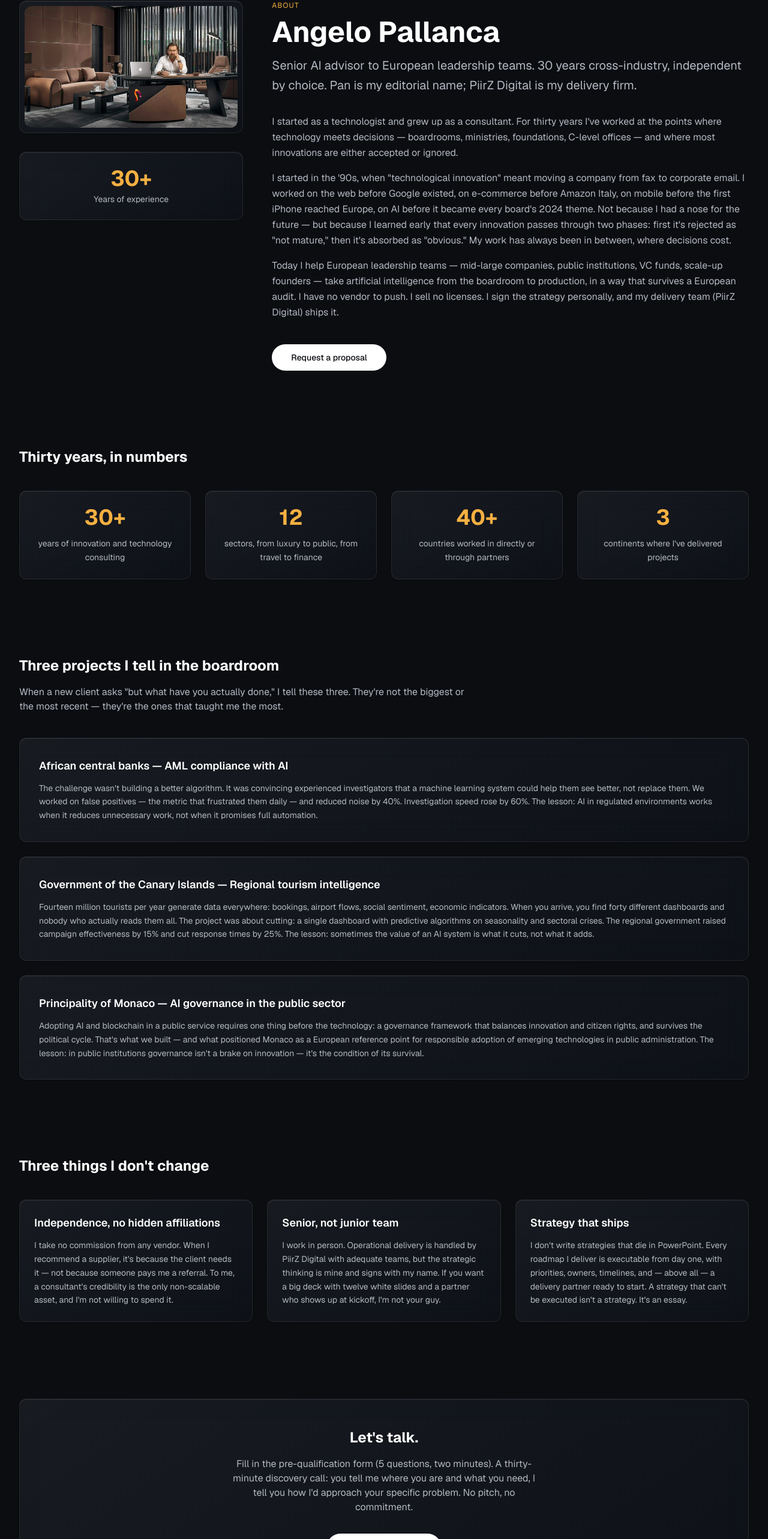
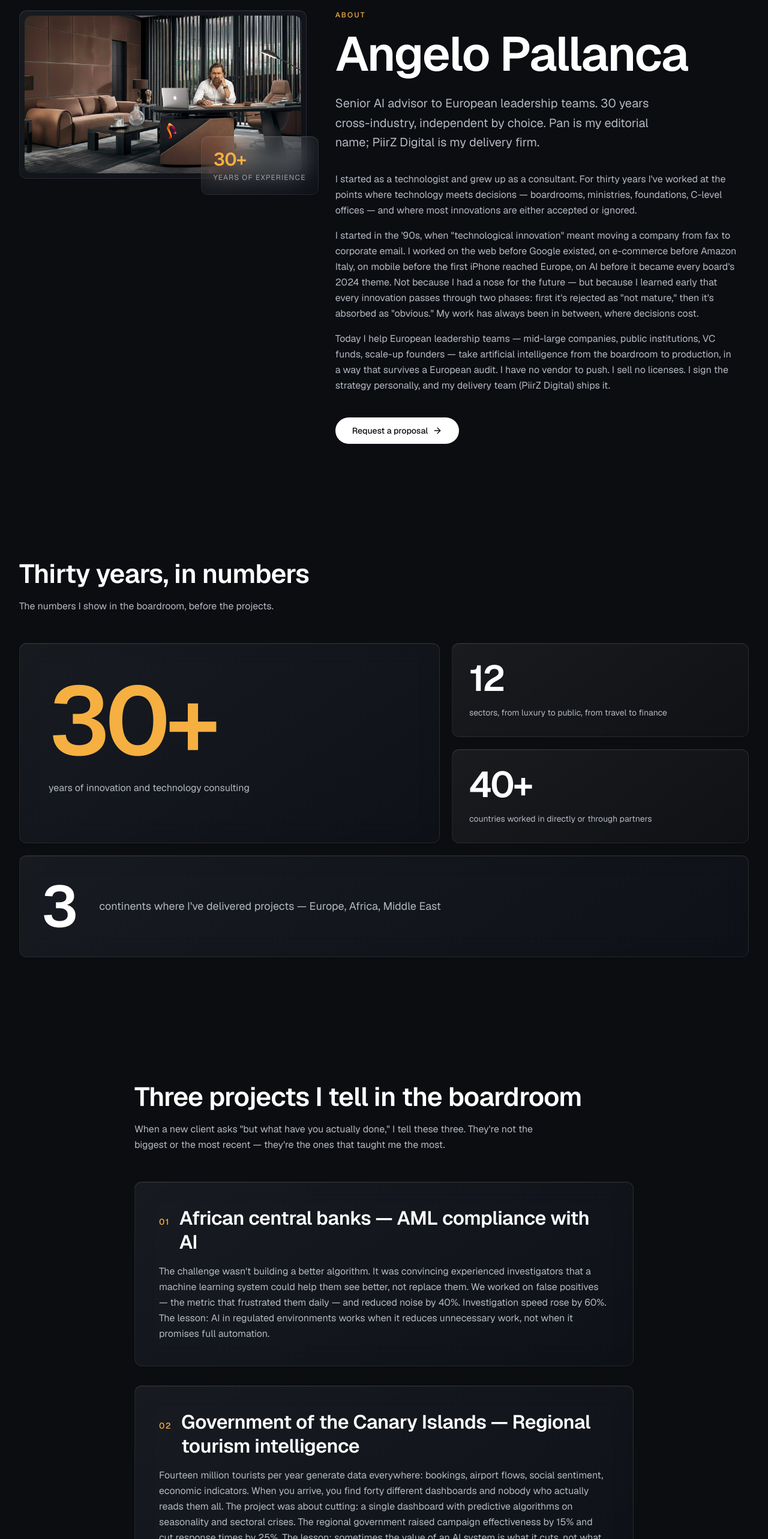
Before and after one commit to therealpan/pallanca-info-blog, a Next.js app: page /en/about in a window 1280 px wide. Shown: the part 159-2725 px from the top of the page at 60% size. Built offline with nearby package versions, Linux system fonts and the light colour scheme.

Commit message:
design: sprint 3 — type scale fluid + /about hero asimmetrico, numbers bento, philosophy zigzag

```diff
--- a/src/app/[locale]/about/page.tsx
+++ b/src/app/[locale]/about/page.tsx
@@ -1,6 +1,6 @@
 import { setRequestLocale } from 'next-intl/server';
 import Image from 'next/image';
-import Link from 'next/link';
+import { ArrowRight } from 'lucide-react';
 
 export async function generateMetadata({ params }: { params: Promise<{ locale: string }> }) {
   const { locale } = await params;
@@ -28,12 +28,13 @@ export default async function AboutPage({ params }: { params: Promise<{ locale:
     ],
     statsLabel: 'Anni di esperienza',
     numbersTitle: 'Trent\'anni in cifre',
-    numbers: [
-      { value: '30+', label: 'anni di consulting in innovazione e tecnologia' },
-      { value: '12', label: 'settori, dal luxury al pubblico, dal travel al finance' },
-      { value: '40+', label: 'stati in cui ho lavorato direttamente o tramite partner' },
-      { value: '3', label: 'continenti in cui ho consegnato progetti' },
-    ],
+    numbersIntro: 'I numeri che racconto in CdA, prima dei progetti.',
+    numbers: {
+      hero: { value: '30+', label: 'anni di consulting in innovazione e tecnologia', accent: 'primary' },
+      a: { value: '12', label: 'settori, dal luxury al pubblico, dal travel al finance' },
+      b: { value: '40+', label: 'stati in cui ho lavorato direttamente o tramite partner' },
+      c: { value: '3', label: 'continenti in cui ho consegnato progetti — Europa, Africa, Medio Oriente' },
+    },
     projectsTitle: 'Tre progetti che racconto in CdA',
     projectsIntro: 'Quando un cliente nuovo mi chiede "ma cosa hai fatto davvero", racconto questi tre. Non sono i più grandi né i più recenti — sono quelli che mi hanno insegnato di più.',
     projects: [
@@ -51,16 +52,20 @@ export default async function AboutPage({ params }: { params: Promise<{ locale:
       },
     ],
     philosophyTitle: 'Tre cose che non cambio',
+    philosophyIntro: 'Tre principi che guidano tutto. Non sono manifesti, sono regole operative.',
     philosophy: [
       {
+        n: '01',
         title: 'Indipendenza, non collaborazioni occulte',
         desc: 'Non ricevo commissioni da nessun vendor. Quando consiglio un fornitore, è perché serve al cliente — non perché qualcuno mi paga il referral. Per me la credibilità di un consulente è l\'unica risorsa non scalabile, e non sono disposto a spenderla.',
       },
       {
+        n: '02',
         title: 'Senior, non team con junior',
         desc: 'Lavoro io, di persona. Il delivery operativo lo gestisce PiirZ Digital con team adeguati, ma il pensiero strategico è mio e firma con il mio nome. Se cerchi un grande deck con dodici slide bianche e un partner che appare al kickoff, non sono io.',
       },
       {
+        n: '03',
         title: 'Strategy che esegue',
         desc: 'Non scrivo strategie che muoiono in PowerPoint. Ogni roadmap che consegno è eseguibile dal primo giorno, con priorità, owner, tempi e — soprattutto — un partner di delivery pronto a partire. Una strategia non eseguibile non è una strategia. È un saggio.',
       },
@@ -79,12 +84,13 @@ export default async function AboutPage({ params }: { params: Promise<{ locale:
     ],
     statsLabel: 'Years of experience',
     numbersTitle: 'Thirty years, in numbers',
-    numbers: [
-      { value: '30+', label: 'years of innovation and technology consulting' },
-      { value: '12', label: 'sectors, from luxury to public, from travel to finance' },
-      { value: '40+', label: 'countries worked in directly or through partners' },
-      { value: '3', label: 'continents where I\'ve delivered projects' },
-    ],
+    numbersIntro: 'The numbers I show in the boardroom, before the projects.',
+    numbers: {
+      hero: { value: '30+', label: 'years of innovation and technology consulting', accent: 'primary' },
+      a: { value: '12', label: 'sectors, from luxury to public, from travel to finance' },
+      b: { value: '40+', label: 'countries worked in directly or through partners' },
+      c: { value: '3', label: 'continents where I\'ve delivered projects — Europe, Africa, Middle East' },
+    },
     projectsTitle: 'Three projects I tell in the boardroom',
     projectsIntro: 'When a new client asks "but what have you actually done," I tell these three. They\'re not the biggest or the most recent — they\'re the ones that taught me the most.',
     projects: [
@@ -102,16 +108,20 @@ export default async function AboutPage({ params }: { params: Promise<{ locale:
       },
     ],
     philosophyTitle: 'Three things I don\'t change',
+    philosophyIntro: 'Three principles that guide everything. Not manifestos — operational rules.',
     philosophy: [
       {
+        n: '01',
         title: 'Independence, no hidden affiliations',
         desc: 'I take no commission from any vendor. When I recommend a supplier, it\'s because the client needs it — not because someone pays me a referral. To me, a consultant\'s credibility is the only non-scalable asset, and I\'m not willing to spend it.',
       },
       {
+        n: '02',
         title: 'Senior, not junior team',
         desc: 'I work in person. Operational delivery is handled by PiirZ Digital with adequate teams, but the strategic thinking is mine and signs with my name. If you want a big deck with twelve white slides and a partner who shows up at kickoff, I\'m not your guy.',
       },
       {
+        n: '03',
         title: 'Strategy that ships',
         desc: 'I don\'t write strategies that die in PowerPoint. Every roadmap I deliver is executable from day one, with priorities, owners, timelines, and — above all — a delivery partner ready to start. A strategy that can\'t be executed isn\'t a strategy. It\'s an essay.',
       },
@@ -121,23 +131,17 @@ export default async function AboutPage({ params }: { params: Promise<{ locale:
     ctaButton: 'Request a proposal',
   };
 
-  // JSON-LD Person schema
   const jsonLd = {
     '@context': 'https://schema.org',
     '@type': 'Person',
     name: 'Angelo Pallanca',
     alternateName: 'Pan',
-    jobTitle: locale === 'it' ? 'Senior AI Advisor & Innovation Consultant' : 'Senior AI Advisor & Innovation Consultant',
+    jobTitle: 'Senior AI Advisor & Innovation Consultant',
     description: content.subtitle,
     url: 'https://pallanca.info',
     image: 'https://pallanca.info/images/photos/foto_pallanca01.png',
-    sameAs: [
-      'https://www.linkedin.com/in/angelopallanca',
-    ],
-    worksFor: {
-      '@type': 'Organization',
-      name: 'PiirZ Digital Limited',
-    },
+    sameAs: ['https://www.linkedin.com/in/angelopallanca'],
+    worksFor: { '@type': 'Organization', name: 'PiirZ Digital Limited' },
     knowsAbout: [
       'Artificial Intelligence Strategy',
       'EU AI Act Compliance',
@@ -154,32 +158,37 @@ export default async function AboutPage({ params }: { params: Promise<{ locale:
         dangerouslySetInnerHTML={{ __html: JSON.stringify(jsonLd) }}
       />
 
-      {/* Hero section */}
-      <section className="max-w-7xl mx-auto px-4 sm:px-6 lg:px-8 py-16">
-        <div className="grid grid-cols-1 md:grid-cols-3 gap-12 items-start">
-          <div className="md:col-span-1">
-            <div className="glass-card p-2 inline-block">
+      {/* HERO — asimmetrico 5/7 split, foto a sinistra grande, contenuto a destra editoriale */}
+      <section className="max-w-7xl mx-auto px-4 sm:px-6 lg:px-8 py-12 md:py-20">
+        <div className="grid grid-cols-12 gap-8 lg:gap-12 items-start">
+          <div className="col-span-12 md:col-span-5 lg:col-span-5">
+            <div className="relative">
+              <div className="glass-card p-2 inline-block w-full">
                 <Image
                   src="/images/photos/foto_pallanca01.png"
                   alt="Angelo Pallanca"
-                width={400}
-                height={500}
-                className="rounded-xl object-cover"
+                  width={520}
+                  height={650}
+                  className="rounded-xl object-cover w-full h-auto"
                   priority
                 />
               </div>
-            <div className="glass-card p-6 mt-6 text-center">
-              <div className="text-4xl font-bold text-[var(--color-accent)]">30+</div>
-              <div className="text-sm text-[var(--color-text-muted)] mt-1">{content.statsLabel}</div>
+              <div className="absolute -bottom-5 -right-5 glass-card p-5 hidden md:block">
+                <div className="text-3xl font-semibold text-[var(--color-accent)] tracking-tight">30+</div>
+                <div className="text-xs text-[var(--color-text-subtle)] uppercase tracking-widest mt-1">{content.statsLabel}</div>
               </div>
             </div>
-          <div className="md:col-span-2">
-            <div className="text-xs uppercase tracking-widest text-[var(--color-accent)] mb-3">
+          </div>
+
+          <div className="col-span-12 md:col-span-7 lg:col-span-7">
+            <div className="text-xs uppercase tracking-[0.18em] text-[var(--color-accent)] mb-4 font-medium">
               {content.eyebrow}
             </div>
-            <h1 className="text-4xl sm:text-5xl font-bold text-white">{content.title}</h1>
-            <p className="text-xl text-[var(--color-text-muted)] mt-4 leading-relaxed">{content.subtitle}</p>
-            <div className="mt-8 space-y-4">
+            <h1 className="display-xl text-white">{content.title}</h1>
+            <p className="mt-6 text-lg sm:text-xl text-[var(--color-text-muted)] leading-relaxed max-w-xl">
+              {content.subtitle}
+            </p>
+            <div className="mt-8 space-y-4 max-w-2xl">
               {content.bio.map((p, i) => (
                 <p key={i} className="text-[var(--color-text-muted)] leading-relaxed text-base">{p}</p>
               ))}
@@ -187,65 +196,128 @@ export default async function AboutPage({ params }: { params: Promise<{ locale:
             <div className="mt-10">
               <a
                 href={`/${locale}/proposal`}
-                className="inline-flex items-center gap-2 bg-white text-[var(--color-bg)] px-8 py-3 rounded-full text-sm font-medium hover:bg-white/90 transition-[background,color,transform] duration-200"
+                className="inline-flex items-center gap-2 bg-white text-[var(--color-bg)] px-7 py-3 rounded-full text-sm font-medium hover:bg-white/90 transition-[background,color,transform] duration-200"
               >
-                {content.ctaButton}
+                {content.ctaButton} <ArrowRight size={16} />
               </a>
             </div>
           </div>
         </div>
       </section>
 
-      {/* Numbers */}
-      <section className="max-w-7xl mx-auto px-4 sm:px-6 lg:px-8 py-16">
-        <h2 className="text-2xl font-bold text-white mb-10">{content.numbersTitle}</h2>
-        <div className="grid grid-cols-2 md:grid-cols-4 gap-6">
-          {content.numbers.map((n, i) => (
-            <div key={i} className="glass-card p-6 text-center">
-              <div className="text-4xl font-bold text-[var(--color-accent)]">{n.value}</div>
-              <div className="text-sm text-[var(--color-text-muted)] mt-3 leading-relaxed">{n.label}</div>
+      {/* NUMBERS — bento asimmetrico */}
+      <section className="max-w-7xl mx-auto px-4 sm:px-6 lg:px-8 py-20 md:py-28">
+        <div className="max-w-2xl mb-12">
+          <h2 className="display-md text-white">{content.numbersTitle}</h2>
+          <p className="mt-4 text-[var(--color-text-muted)] leading-relaxed">{content.numbersIntro}</p>
+        </div>
+
+        <div className="grid grid-cols-12 gap-4 md:gap-5 stagger-grid">
+          {/* Hero number — 30+ */}
+          <div className="col-span-12 md:col-span-7 glass-card p-8 md:p-10 lg:p-12">
+            <div className="text-7xl sm:text-8xl md:text-[10rem] font-semibold text-[var(--color-accent)] leading-none tracking-tighter">
+              {content.numbers.hero.value}
+            </div>
+            <div className="mt-5 text-sm sm:text-base text-[var(--color-text-muted)] leading-relaxed max-w-md">
+              {content.numbers.hero.label}
+            </div>
+          </div>
+
+          {/* Tall card — 12 */}
+          <div className="col-span-12 md:col-span-5 grid grid-cols-1 md:grid-rows-2 gap-4 md:gap-5">
+            <div className="glass-card p-7">
+              <div className="text-5xl sm:text-6xl font-semibold text-white leading-none tracking-tighter">
+                {content.numbers.a.value}
+              </div>
+              <div className="mt-4 text-sm text-[var(--color-text-muted)] leading-relaxed">
+                {content.numbers.a.label}
+              </div>
+            </div>
+            <div className="glass-card p-7">
+              <div className="text-5xl sm:text-6xl font-semibold text-white leading-none tracking-tighter">
+                {content.numbers.b.value}
+              </div>
+              <div className="mt-4 text-sm text-[var(--color-text-muted)] leading-relaxed">
+                {content.numbers.b.label}
+              </div>
+            </div>
+          </div>
+
+          {/* Wide bottom — 3 continenti */}
+          <div className="col-span-12 glass-card p-7 md:p-9 flex flex-col md:flex-row md:items-center gap-5 md:gap-10">
+            <div className="text-6xl sm:text-7xl md:text-8xl font-semibold text-white leading-none tracking-tighter md:flex-shrink-0">
+              {content.numbers.c.value}
+            </div>
+            <div className="text-base sm:text-lg text-[var(--color-text-muted)] leading-relaxed">
+              {content.numbers.c.label}
+            </div>
+          </div>
+        </div>
+      </section>
+
+      {/* THREE PROJECTS — vertical stack with editorial spacing */}
+      <section className="max-w-4xl mx-auto px-4 sm:px-6 lg:px-8 py-20 md:py-24">
+        <div className="mb-12">
+          <h2 className="display-md text-white">{content.projectsTitle}</h2>
+          <p className="mt-4 text-[var(--color-text-muted)] leading-relaxed max-w-2xl">{content.projectsIntro}</p>
+        </div>
+        <div className="space-y-8">
+          {content.projects.map((p, i) => (
+            <article key={i} className="glass-card p-8 md:p-10">
+              <div className="flex items-baseline gap-4 mb-4">
+                <span className="text-sm font-medium text-[var(--color-accent)] tracking-widest">
+                  {String(i + 1).padStart(2, '0')}
+                </span>
+                <h3 className="display-sm text-white">{p.title}</h3>
+              </div>
+              <p className="text-[var(--color-text-muted)] leading-relaxed text-base">{p.body}</p>
+            </article>
+          ))}
+        </div>
+      </section>
+
+      {/* PHILOSOPHY — zigzag layout, alternating alignment */}
+      <section className="max-w-6xl mx-auto px-4 sm:px-6 lg:px-8 py-20 md:py-28">
+        <div className="max-w-2xl mb-16">
+          <h2 className="display-md text-white">{content.philosophyTitle}</h2>
+          <p className="mt-4 text-[var(--color-text-muted)] leading-relaxed">{content.philosophyIntro}</p>
+        </div>
+        <div className="space-y-16 md:space-y-24">
+          {content.philosophy.map((item, i) => (
+            <div
+              key={item.n}
+              className={`grid grid-cols-12 gap-6 md:gap-12 items-start ${
+                i % 2 === 1 ? 'md:flex-row-reverse' : ''
+              }`}
+            >
+              <div className={`col-span-12 md:col-span-3 ${i % 2 === 1 ? 'md:col-start-10' : ''}`}>
+                <div className="text-7xl md:text-8xl font-semibold text-[var(--color-accent)] leading-none tracking-tighter">
+                  {item.n}
+                </div>
+              </div>
+              <div className={`col-span-12 md:col-span-8 ${i % 2 === 1 ? 'md:col-start-1 md:row-start-1' : ''}`}>
+                <h3 className="display-sm text-white mb-4">{item.title}</h3>
+                <p className="text-[var(--color-text-muted)] leading-relaxed text-base sm:text-lg max-w-2xl">
+                  {item.desc}
+                </p>
+              </div>
             </div>
           ))}
         </div>
       </section>
 
-      {/* Three projects */}
-      <section className="max-w-7xl mx-auto px-4 sm:px-6 lg:px-8 py-16">
-        <h2 className="text-2xl font-bold text-white mb-4">{content.projectsTitle}</h2>
-        <p className="text-[var(--color-text-muted)] mb-10 max-w-3xl">{content.projectsIntro}</p>
-        <div className="space-y-6">
-          {content.projects.map((p, i) => (
-            <div key={i} className="glass-card p-8">
-              <h3 className="text-lg font-semibold text-white mb-3">{p.title}</h3>
-              <p className="text-sm text-[var(--color-text-muted)] leading-relaxed">{p.body}</p>
-            </div>
-          ))}
-        </div>
-      </section>
-
-      {/* Philosophy */}
-      <section className="max-w-7xl mx-auto px-4 sm:px-6 lg:px-8 py-16">
-        <h2 className="text-2xl font-bold text-white mb-10">{content.philosophyTitle}</h2>
-        <div className="grid grid-cols-1 md:grid-cols-3 gap-6">
-          {content.philosophy.map((item) => (
-            <div key={item.title} className="glass-card p-6">
-              <h3 className="text-lg font-semibold text-white mb-3">{item.title}</h3>
-              <p className="text-sm text-[var(--color-text-muted)] leading-relaxed">{item.desc}</p>
-            </div>
-          ))}
-        </div>
-      </section>
-
-      {/* Final CTA */}
-      <section className="max-w-7xl mx-auto px-4 sm:px-6 lg:px-8 py-16 text-center">
-        <div className="glass-card p-12">
-          <h2 className="text-2xl font-bold text-white mb-4">{content.ctaTitle}</h2>
-          <p className="text-[var(--color-text-muted)] mb-8 max-w-lg mx-auto">{content.ctaBody}</p>
+      {/* FINAL CTA */}
+      <section className="max-w-4xl mx-auto px-4 sm:px-6 lg:px-8 py-20 md:py-28 text-center">
+        <h2 className="display-lg text-white">{content.ctaTitle}</h2>
+        <p className="mt-6 text-base sm:text-lg text-[var(--color-text-muted)] leading-relaxed max-w-2xl mx-auto">
+          {content.ctaBody}
+        </p>
+        <div className="mt-10">
           <a
             href={`/${locale}/proposal`}
-            className="inline-flex items-center gap-2 bg-white text-[var(--color-bg)] px-8 py-3 rounded-full text-sm font-medium hover:bg-white/90 transition-[background,color,transform] duration-200"
+            className="inline-flex items-center gap-2 bg-white text-[var(--color-bg)] px-7 py-3 rounded-full text-sm font-medium hover:bg-white/90 transition-[background,color,transform] duration-200"
           >
-            {content.ctaButton}
+            {content.ctaButton} <ArrowRight size={16} />
           </a>
         </div>
       </section>
--- a/src/app/globals.css
+++ b/src/app/globals.css
@@ -21,6 +21,38 @@
   --section-pad-sm: clamp(3rem, 5vw, 4rem);
   --section-pad-md: clamp(4rem, 7vw, 6rem);
   --section-pad-lg: clamp(6rem, 10vw, 8rem);
+
+  /* Fluid type scale — display headings */
+  --display-xl: clamp(2.75rem, 5vw + 1rem, 5.5rem);
+  --display-lg: clamp(2.25rem, 4vw + 0.75rem, 4rem);
+  --display-md: clamp(1.75rem, 3vw + 0.5rem, 2.75rem);
+  --display-sm: clamp(1.375rem, 2vw + 0.5rem, 2rem);
+}
+
+/* Display headings utility — paired with editorial tracking & leading */
+.display-xl {
+  font-size: var(--display-xl);
+  letter-spacing: -0.025em;
+  line-height: 1.04;
+  font-weight: 600;
+}
+.display-lg {
+  font-size: var(--display-lg);
+  letter-spacing: -0.022em;
+  line-height: 1.08;
+  font-weight: 600;
+}
+.display-md {
+  font-size: var(--display-md);
+  letter-spacing: -0.018em;
+  line-height: 1.15;
+  font-weight: 600;
+}
+.display-sm {
+  font-size: var(--display-sm);
+  letter-spacing: -0.012em;
+  line-height: 1.25;
+  font-weight: 600;
 }
 
 html {
```
Lines whose indentation alone changed are shown as unchanged.
